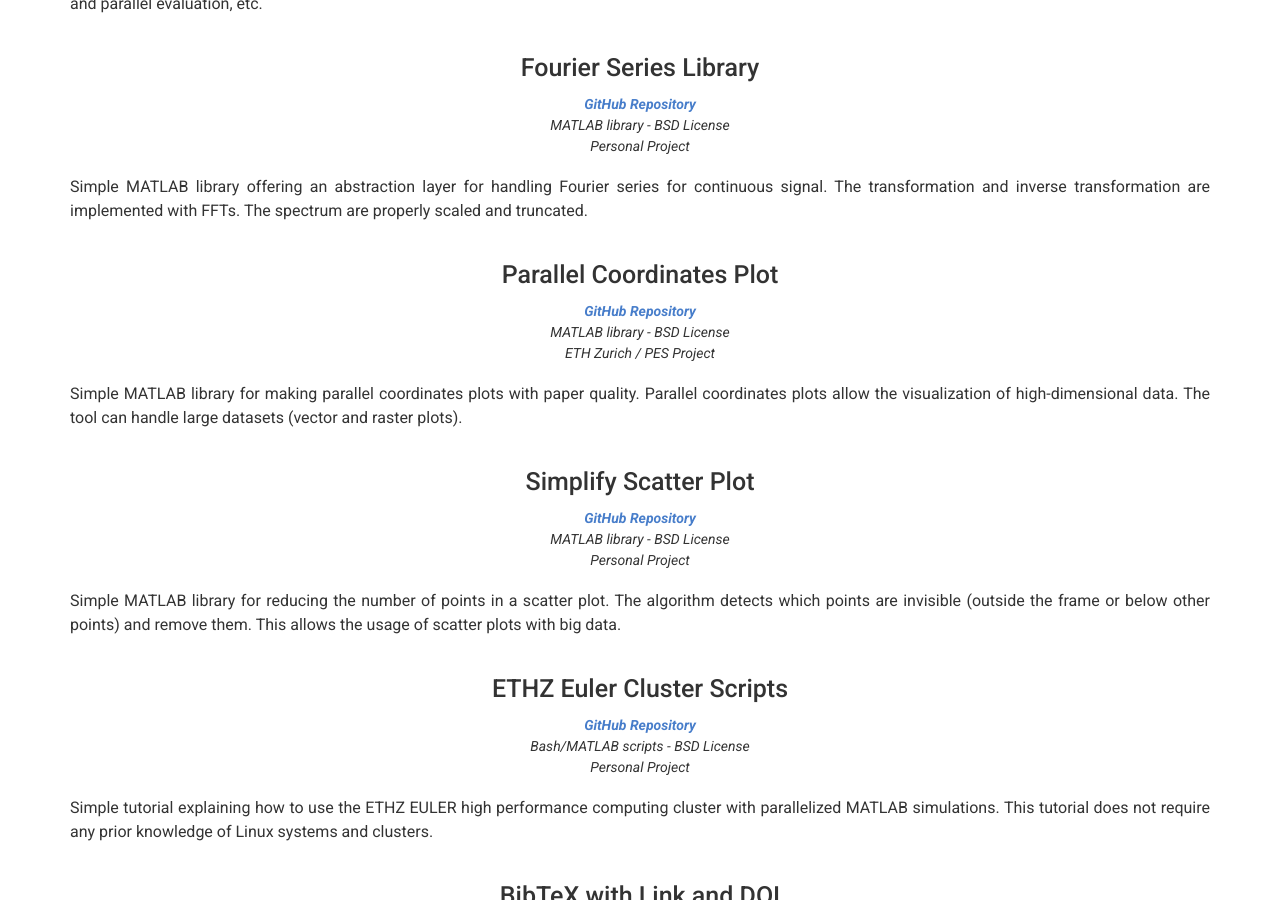
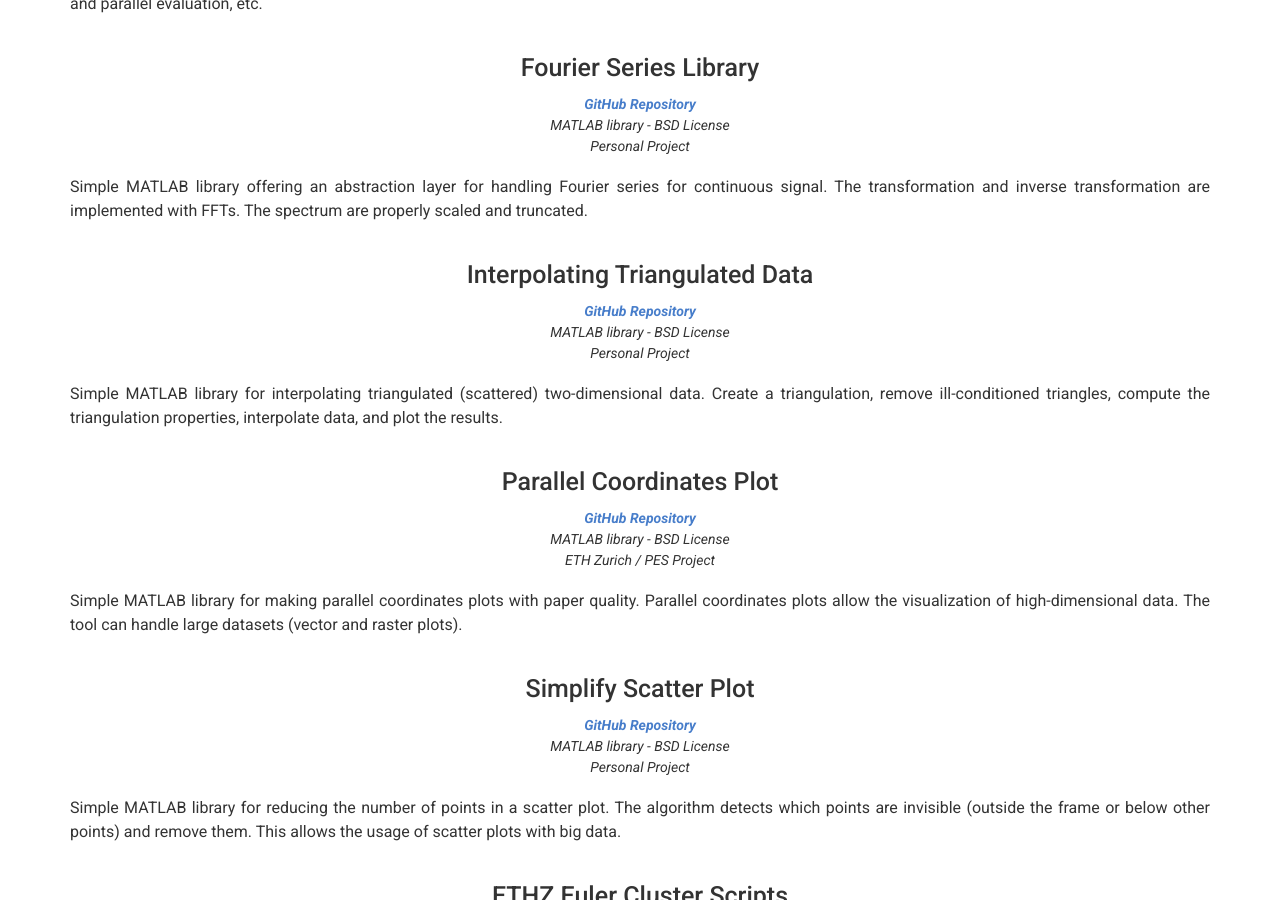
Before and after one commit to otvam/otvam.github.io, a Jekyll site: the page built from science.md, in a window 1280 px wide and 900 px high, scrolled down 714 px. Built offline with Jekyll 4.4.1, drawn with Linux system fonts in a browser that asks for light colours; nearby versions of some CDN libraries.

Commit message:
add triangulation interpolation code

```diff
--- a/_layouts/science.html
+++ b/_layouts/science.html
@@ -45,6 +45,20 @@ layout: default
                 Personal Project
             </p>
             <p>Simple MATLAB library offering an abstraction layer for handling Fourier series for continuous signal. The transformation and inverse transformation are implemented with FFTs. The spectrum are properly scaled and truncated.</p>
+        </div>
+    </div>
+    <!--triangulation_interpolation_matlab-->
+    <div class="row clearfix layout layout-top-middle">
+        <div class="col-xs-12 col-print-12 details">
+            <h4>Interpolating Triangulated Data</h4>
+        </div>
+        <div class="col-xs-12 col-print-12">
+            <p class="quote">
+                <strong><a href="https://github.com/otvam/triangulation_interpolation_matlab">GitHub Repository</a></strong><br>
+                MATLAB library - BSD License<br>
+                Personal Project
+            </p>
+            <p>Simple MATLAB library for interpolating triangulated (scattered) two-dimensional data. Create a triangulation, remove ill-conditioned triangles, compute the triangulation properties, interpolate data, and plot the results.</p>
         </div>
     </div>
     <!--parallel_coordinates_matlab-->
```
